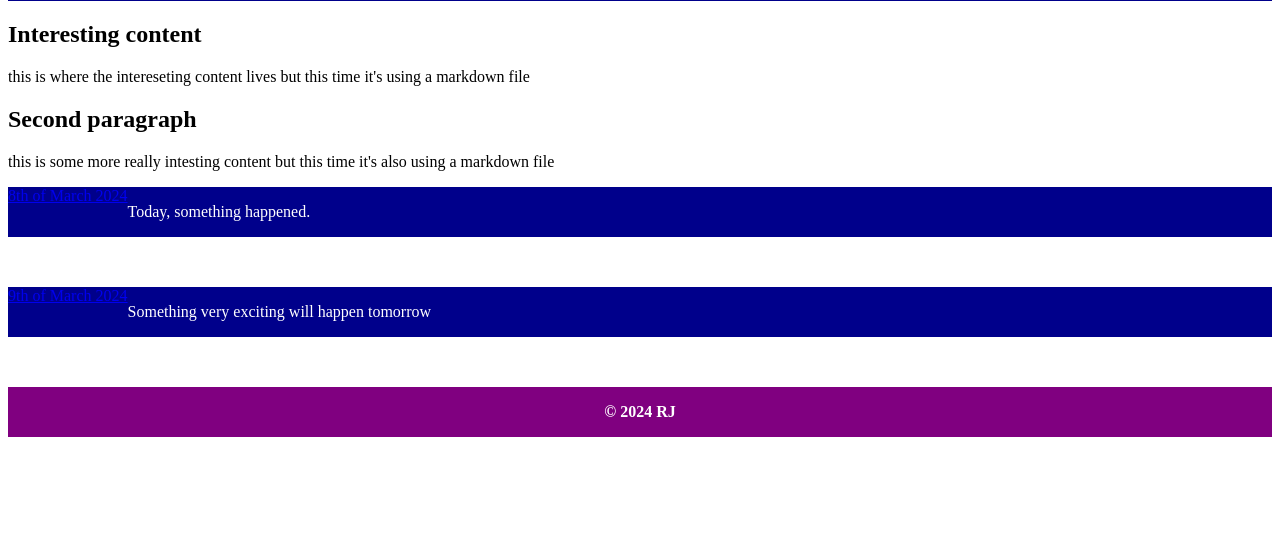
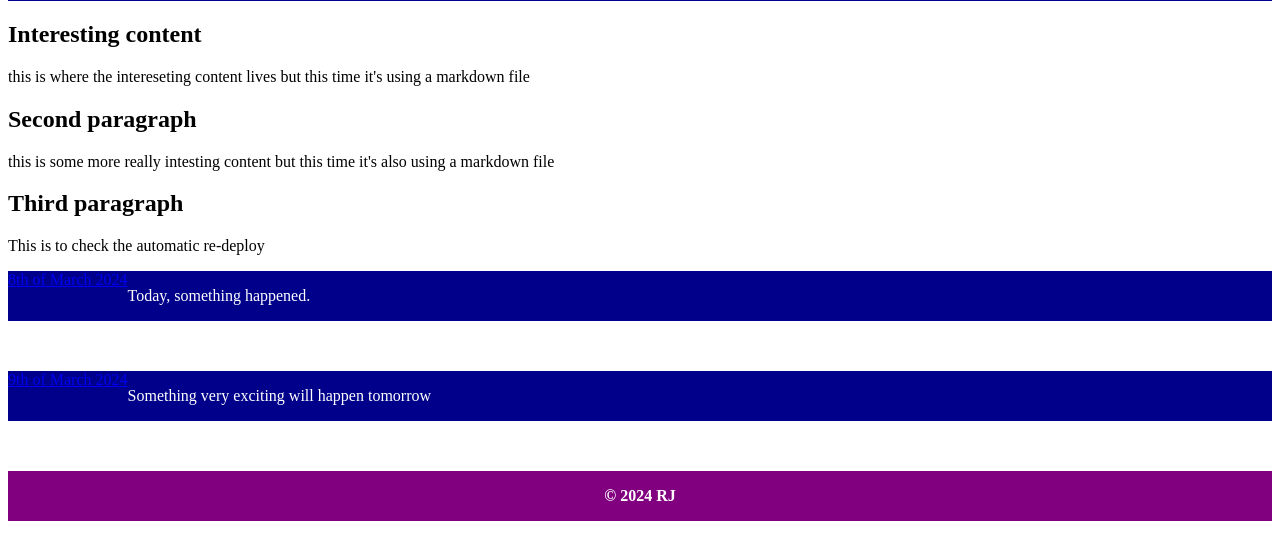
Before and after one commit to aarRJaay/blog, an Eleventy site: page src/index.md in a window 1280 px wide. Shown: the part 87-646 px from the top of the page. Built offline with nearby package versions, Linux system fonts and the light colour scheme; Eleventy itself is replaced by a stand-in of ours; files that its build step writes are made by us from their sources.

Commit message:
Seeing if auto-rebuild works

```diff
--- a/src/index.md
+++ b/src/index.md
@@ -11,6 +11,9 @@ but this time it's using a markdown file
 this is some more really intesting content
 but this time it's also using a markdown file
 
+## Third paragraph
+This is to check the automatic re-deploy
+
 {% for blog in collections.blogs  %}
 <div class="blog-item">
     <a href="{{blog.url}}">{{ blog.data.title}}</a>
```
